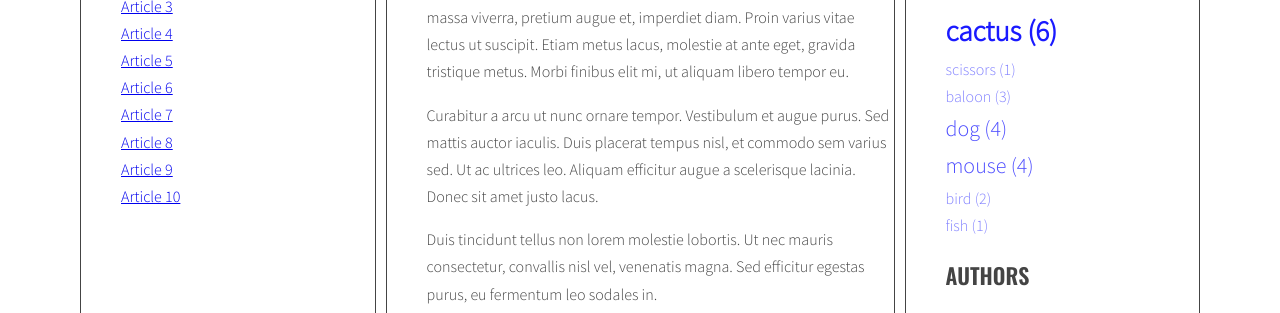
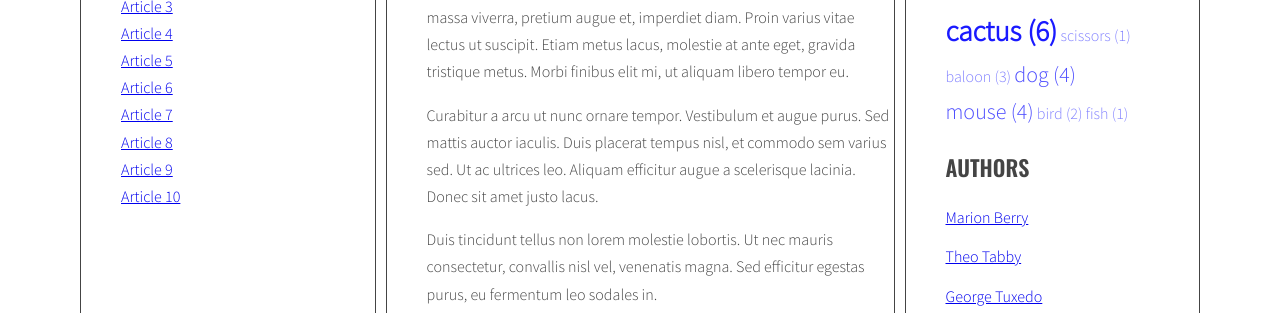
Before and after one commit to AlanM-dev/javascript-blog, a website: page index.html in a window 1280 px wide. Shown: the part 420-733 px from the top of the page. Drawn offline with nearby package versions, Linux system fonts and the light colour scheme.

Commit message:
Fix tag cloud

```diff
--- a/sass/style.scss
+++ b/sass/style.scss
@@ -132,10 +132,12 @@ body {
 }
 
 /* tag list */
+.tags li {
+  display: inline-block;
+}
 
 a[class^=tag-size-] {
   text-decoration: none;
-  display: inline;
 }
 .tag-size-5 {
   color: #0000b3;
```
Also changed, not shown: css/style.css, 1 other file.
